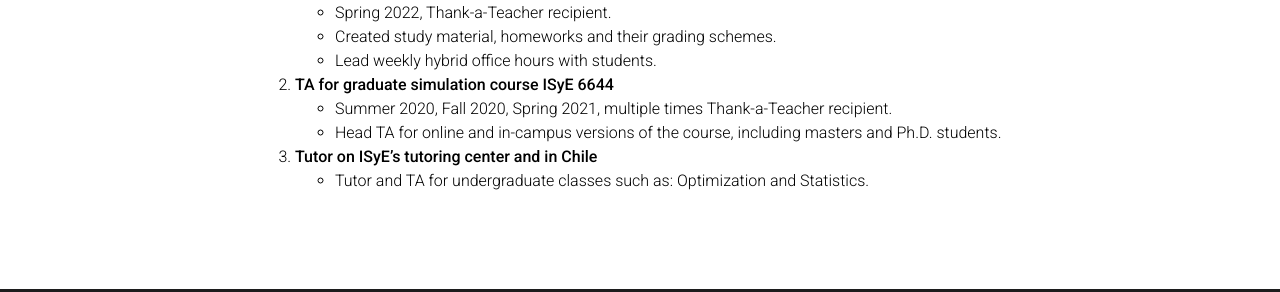
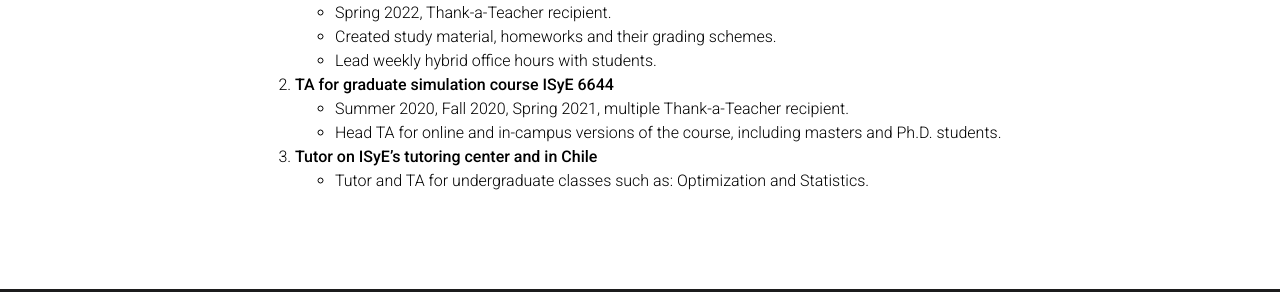
Before and after one commit to ierazo/ierazo.github.io, a Jekyll site: the page built from _pages/teaching.md, in a window 1280 px wide. Shown: the part 576-868 px from the top of the page. Built offline with Jekyll 4.4.1, drawn with Linux system fonts in a browser that asks for light colours; comment, search, counter and statistics services are not loaded; a style sheet for code colours, icons or effects is not loaded.

Commit message:
teaching changes

```diff
--- a/_pages/teaching.md
+++ b/_pages/teaching.md
@@ -20,7 +20,7 @@ nav_order: 5
     - Created study material, homeworks and their grading schemes.
     - Lead weekly hybrid office hours with students.
 2. **TA for graduate simulation course ISyE 6644**
-    - Summer 2020, Fall 2020, Spring 2021, multiple times Thank-a-Teacher recipient.
+    - Summer 2020, Fall 2020, Spring 2021, multiple Thank-a-Teacher recipient.
     - Head TA for online and in-campus versions of the course, including masters and Ph.D. students.
 3. **Tutor on ISyE's tutoring center and in Chile**
     - Tutor and TA for undergraduate classes such as: Optimization and Statistics.
```
Also changed, not shown: _pages/resume.md (+1 -1 lines), 1 other file.
